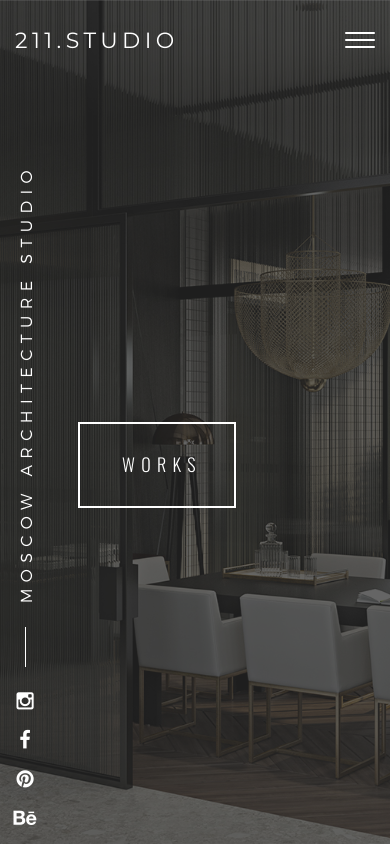
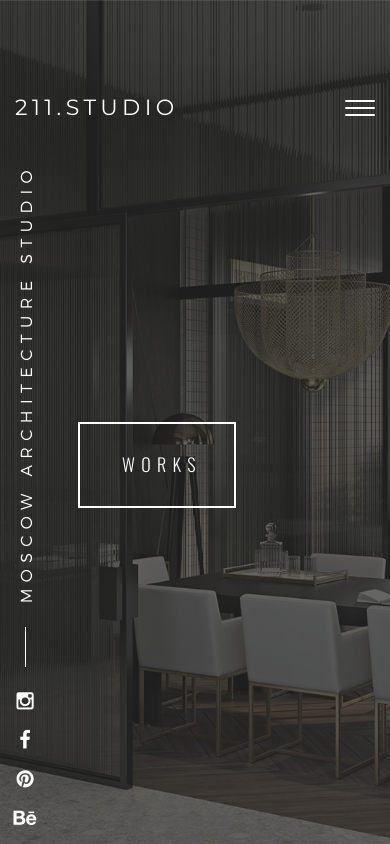
Before and after one commit to devstew/pashken, a plain HTML site: page index.html in a window 390 px wide. Shown: the top 844 px of the page. Drawn offline with nearby package versions, Linux system fonts and the light colour scheme.

Commit message:
Top fixed

```diff
--- a/css/style.css
+++ b/css/style.css
@@ -2342,6 +2342,13 @@ img.mfp-img {
 	.main_header .header_text{
 		display: none;
 	}
+	.main_header{
+		top: 68px;
+	}
+
+	.navbar-mobile{
+		top: 68px;
+	}
 
 }
 
@@ -2353,6 +2360,9 @@ img.mfp-img {
 		height: 40px;
 
 	}
+	.navbar-mobile{
+		top: 68px;
+	}
 	.social-list li{
 		margin-top: 16px;
 	}
@@ -2360,7 +2370,7 @@ img.mfp-img {
 		margin-left: 0;
 	}
 	.main_header{
-		top: 1px;
+		top: 68px;
 	}
 	.menu_block{
 		display: none!important;
@@ -2375,12 +2385,16 @@ img.mfp-img {
 	}
 	.main_header{
 		padding-left: 15px;
+		top: 68px;
 	}
 	.vertical-panel, .vertical-panel-content{
 		width: 50px;
 	}
 	.main_header{
-		top: 1px;
+		top: 68px;
+	}
+	.navbar-mobile{
+		top: 68px;
 	}
 
 	.menu_block{
```
